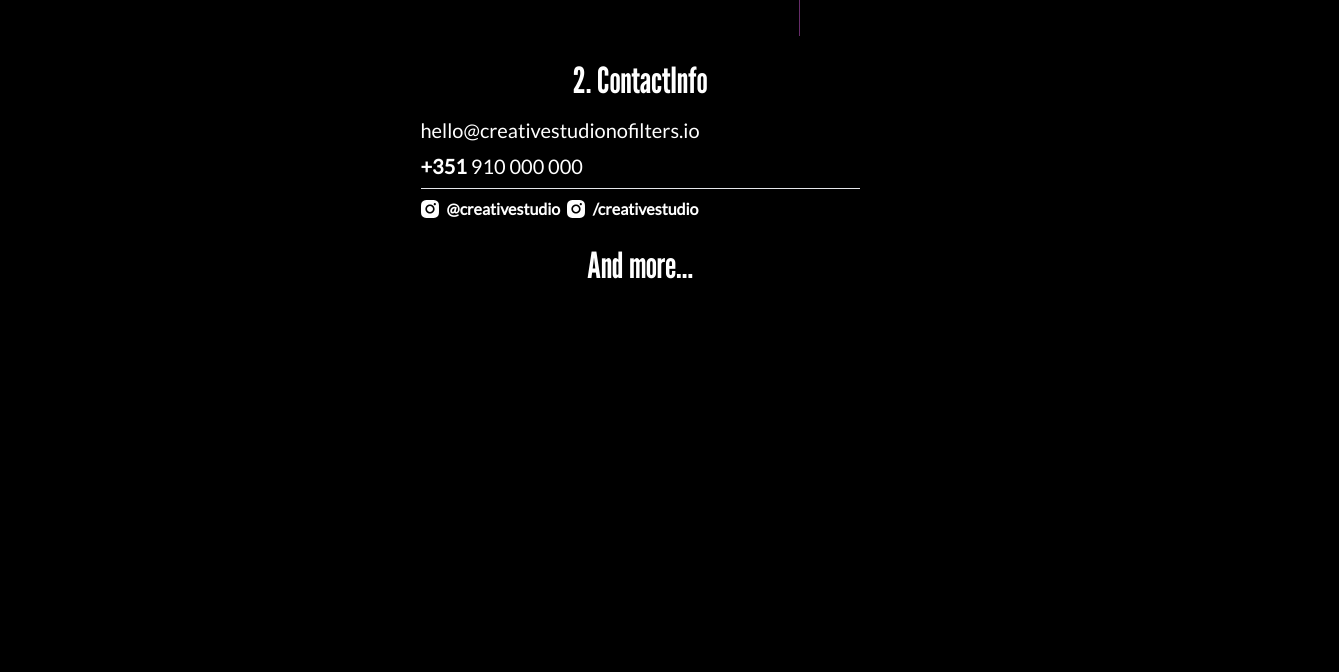
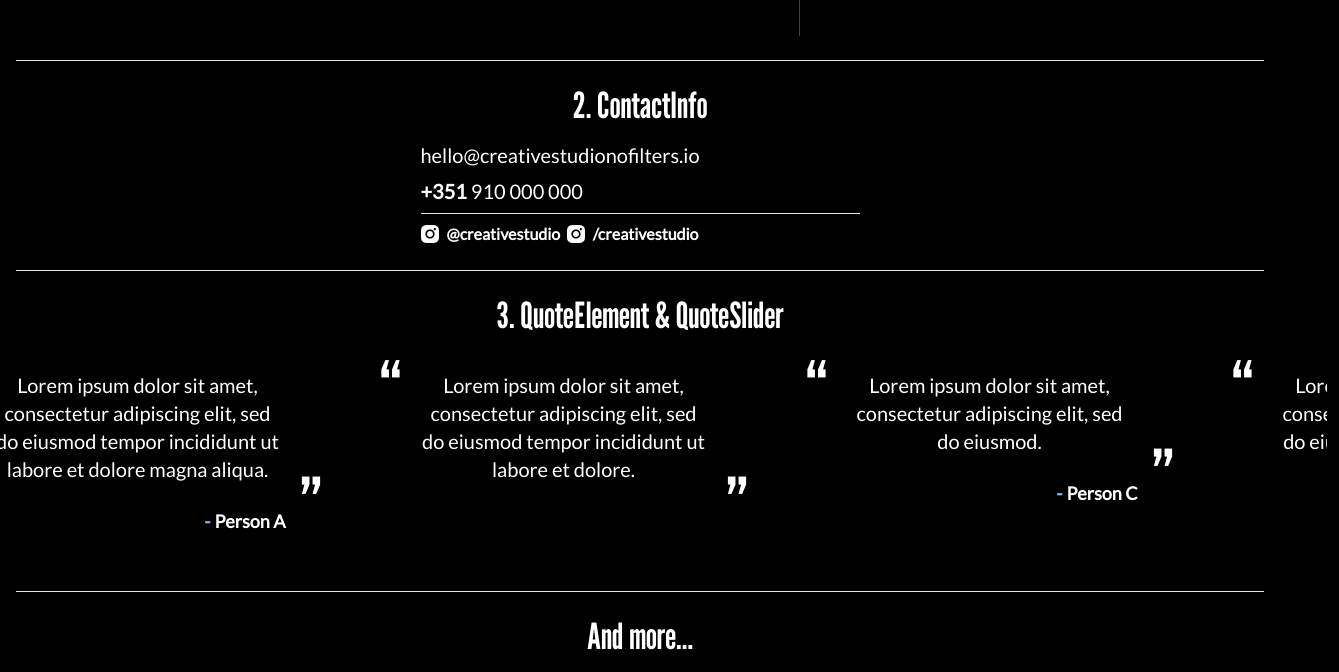
Before and after one commit to cdm-mps/creativestudio, a Next.js app in the folder fe/: page /en/design-system in a window 1280 px wide. Shown: the part 452-1124 px from the top of the page, 1339 px wide, since content can reach past the window. Before the commit the page ends 800 px from the top, so only its background shows below. Built offline with nearby package versions, Linux system fonts and the light colour scheme.

Commit message:
chore: update components page with quoteslider

```diff
--- a/fe/app/[locale]/design-system/page.tsx
+++ b/fe/app/[locale]/design-system/page.tsx
@@ -1,5 +1,7 @@
 import ContactInfo from "@/app/components/ContactInfo/ContactInfo";
 import Divider from "@/app/components/Divider/Divider";
+import QuoteElement from "@/app/components/Quote/QuoteElement";
+import QuoteSlider from "@/app/components/Quote/QuoteSlider";
 import { Instagram } from "@icons/Instagram";
 
 import { useTranslations } from "next-intl";
@@ -7,7 +9,7 @@ import { useTranslations } from "next-intl";
 export default function Home() {
   const t = useTranslations("DesignSystem");
   return (
-    <main className="flex flex-col min-h-screen items-center p-4 bg-black text-white gap-6">
+    <main className="flex flex-col min-h-screen items-center p-4 bg-black text-white gap-6 w-full">
       <p className="text-white font-league-gothic uppercase text-4xl md:text-7xl">
         {t("title")}
       </p>
@@ -21,6 +23,7 @@ export default function Home() {
           <Divider category="creative-talks" orientation="vertical" />
         </div>
       </div>
+      <Divider/>
       {/* -------------- CONTACT INFO --------------*/}
       <div className="flex flex-col items-center gap-4">
         <p className="text-white font-league-gothic text-2xl md:text-4xl">
@@ -35,6 +38,64 @@ export default function Home() {
           ]}
         />
       </div>
+      <Divider/>
+      {/* -------------- QUOTE ELEMENT & QUOTE SLIDER --------------*/}
+      <div className="flex flex-col items-center gap-4 px-3">
+        <p className="text-white font-league-gothic text-2xl md:text-4xl">
+          3. QuoteElement & QuoteSlider
+        </p>
+        <QuoteSlider
+          quotes={[
+            {
+              content: (
+                <span>
+                  Lorem ipsum dolor sit amet, consectetur adipiscing elit, sed
+                  do eiusmod tempor incididunt ut labore et dolore magna aliqua.
+                </span>
+              ),
+              author: "Person A",
+            },
+            {
+              content: (
+                <span>
+                  Lorem ipsum dolor sit amet, consectetur adipiscing elit, sed
+                  do eiusmod tempor incididunt ut labore et dolore.
+                </span>
+              ),
+            },
+            {
+              content: (
+                <span>
+                  Lorem ipsum dolor sit amet, consectetur adipiscing elit, sed
+                  do eiusmod.
+                </span>
+              ),
+              author: "Person C",
+            },
+            {
+              content: (
+                <span>
+                  Lorem ipsum dolor sit amet, consectetur adipiscing elit, sed
+                  do eiusmod tempor incididunt.
+                </span>
+              ),
+            },
+            {
+              content: (
+                <span>
+                  Lorem ipsum dolor sit amet, consectetur adipiscing elit.
+                </span>
+              ),
+              author: "Person E",
+            },
+            {
+              content: <span>Lorem ipsum dolor sit amet.</span>,
+              author: "Person F",
+            },
+          ]}
+        />
+      </div>
+      <Divider/>
       <div className="flex flex-col items-center gap-4">
         <p className="text-white font-league-gothic text-2xl md:text-4xl">
           {t("footer")}
```
